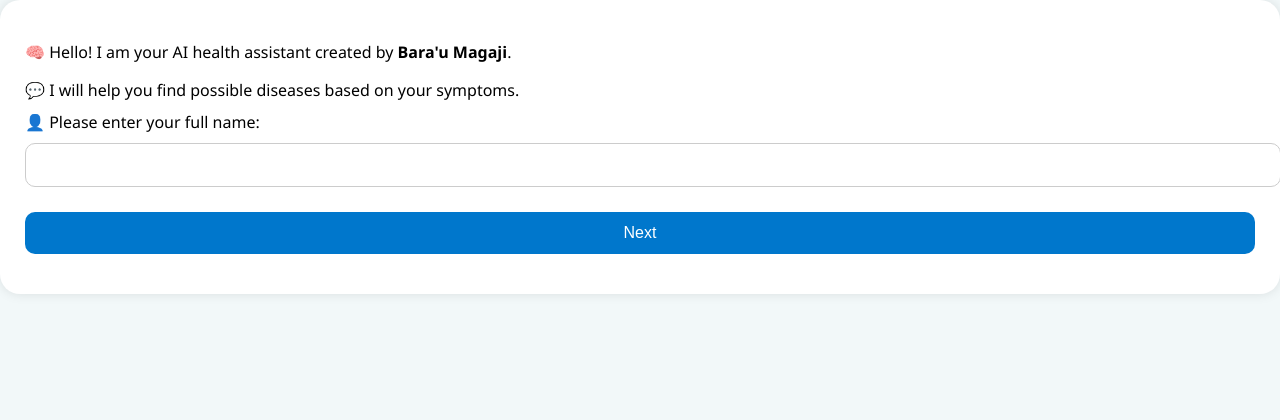
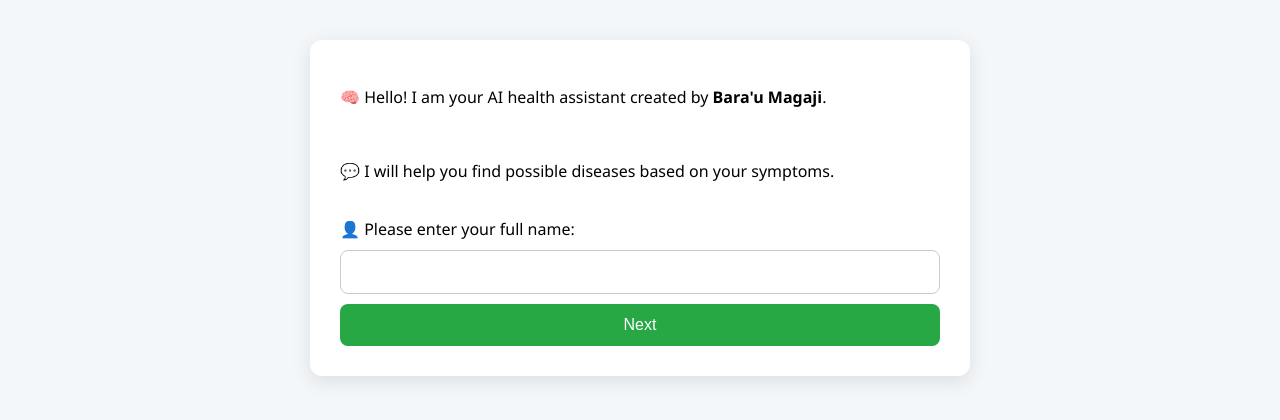
Before and after one commit to jammel001/healthHERO, a Flask app: page / in a window 1280 px wide. Shown: the top 420 px of the page. Run offline with Flask 3, Linux system fonts and the light colour scheme; parts of the project's set-up code (start-up, migrations or seed data) failed here and were passed over.

Commit message:
Update style.css

```diff
--- a/static/style.css
+++ b/static/style.css
@@ -1,53 +1,88 @@
-/* static/style.css */
+/* style.css */
 body {
-  background-color: #f2f8f9;
-  font-family: 'Segoe UI', sans-serif;
+    font-family: 'Segoe UI', Tahoma, Geneva, Verdana, sans-serif;
+    background-color: #f4f7f9;
     margin: 0;
     padding: 0;
 }
 
-.chat-container {
+.container {
     max-width: 600px;
     margin: 40px auto;
-  padding: 20px;
+    padding: 30px;
+    background: #fff;
+    border-radius: 12px;
+    box-shadow: 0 5px 20px rgba(0, 0, 0, 0.1);
 }
 
 .chat-box {
-  background: #ffffff;
-  padding: 25px;
-  border-radius: 20px;
-  box-shadow: 0 0 12px rgba(0,0,0,0.1);
+    display: flex;
+    flex-direction: column;
+    gap: 20px;
 }
 
-.chat-box p {
-  font-size: 16px;
-  margin-bottom: 10px;
+form {
+    display: flex;
+    flex-direction: column;
+    gap: 10px;
 }
 
-input, select, button {
-  width: 100%;
+input[type="text"],
+input[type="number"] {
     padding: 12px;
-  margin-top: 10px;
-  margin-bottom: 15px;
     font-size: 16px;
     border: 1px solid #ccc;
-  border-radius: 10px;
+    border-radius: 8px;
+    outline: none;
 }
 
 button {
-  background-color: #0077cc;
+    padding: 12px;
+    font-size: 16px;
+    background-color: #28a745;
     color: white;
     border: none;
+    border-radius: 8px;
     cursor: pointer;
+    transition: background-color 0.3s;
 }
 
 button:hover {
-  background-color: #005fa3;
+    background-color: #218838;
 }
 
-.disease-block {
+.result {
     background: #f9f9f9;
     padding: 15px;
-  border-radius: 12px;
-  margin-bottom: 15px;
+    border-left: 5px solid #28a745;
+    border-radius: 8px;
+    margin-bottom: 20px;
 }
+
+.result h3 {
+    margin-top: 0;
+}
+
+ul {
+    margin-top: 0;
+    padding-left: 20px;
+}
+
+.actions {
+    display: flex;
+    justify-content: space-between;
+    margin-top: 20px;
+}
+
+.btn {
+    text-decoration: none;
+    background-color: #007bff;
+    color: white;
+    padding: 12px 16px;
+    border-radius: 8px;
+    transition: background-color 0.3s;
+}
+
+.btn:hover {
+    background-color: #0056b3;
+}
```
Lines whose indentation alone changed are shown as unchanged.
